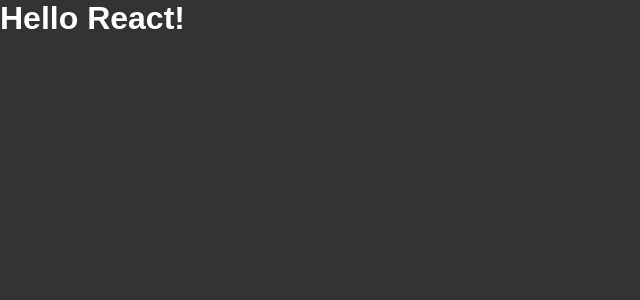
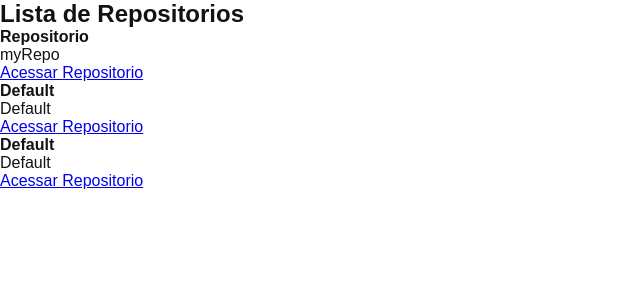
Before and after one commit to Gabeh98/github-explorer, a React app: page / in a window 1280 px wide. Shown: the top 300 px of the page, without its empty margins (0-640 px from the left). Built offline with nearby package versions, Linux system fonts and the light colour scheme.

Commit message:
Criando componentes de RepositoryList e item

```diff
--- a/src/App.jsx
+++ b/src/App.jsx
@@ -1,4 +1,5 @@
-import "./styles/global.scss"
+import { RepositoryList } from "./components/RepositoryList";
+import "./styles/global.scss";
 export function App() {
-  return <h1>Hello React!</h1>;
+  return <RepositoryList />;
 }
--- /dev/null
+++ b/src/components/RepositoryItem.jsx
@@ -0,0 +1,9 @@
+export function RepositoryItem(props) {
+  return (
+    <li>
+      <strong>{props.repository?.name ?? "Default"}</strong>
+      <p>{props.repository?.description ?? "Default"}</p>
+      <a href={props.repository?.link ?? "#"}>Acessar Repositorio</a>
+    </li>
+  );
+}
--- /dev/null
+++ b/src/components/RepositoryList.jsx
@@ -0,0 +1,18 @@
+import { RepositoryItem } from "./RepositoryItem";
+const repository = {
+  name: "Repositorio",
+  description: "myRepo",
+  link: "https://github.com/gabeh98",
+};
+export function RepositoryList() {
+  return (
+    <section className="repository-list">
+      <h1>Lista de Repositorios</h1>
+      <ul>
+        <RepositoryItem repository={repository} />
+        <RepositoryItem />
+        <RepositoryItem />
+      </ul>
+    </section>
+  );
+}
--- a/src/styles/global.scss
+++ b/src/styles/global.scss
@@ -5,6 +5,5 @@
 }
 body {
   font-family: Arial, Helvetica, sans-serif;
-  background-color: #333;
-  color: #fff;
+  color: #121214;
 }
```
